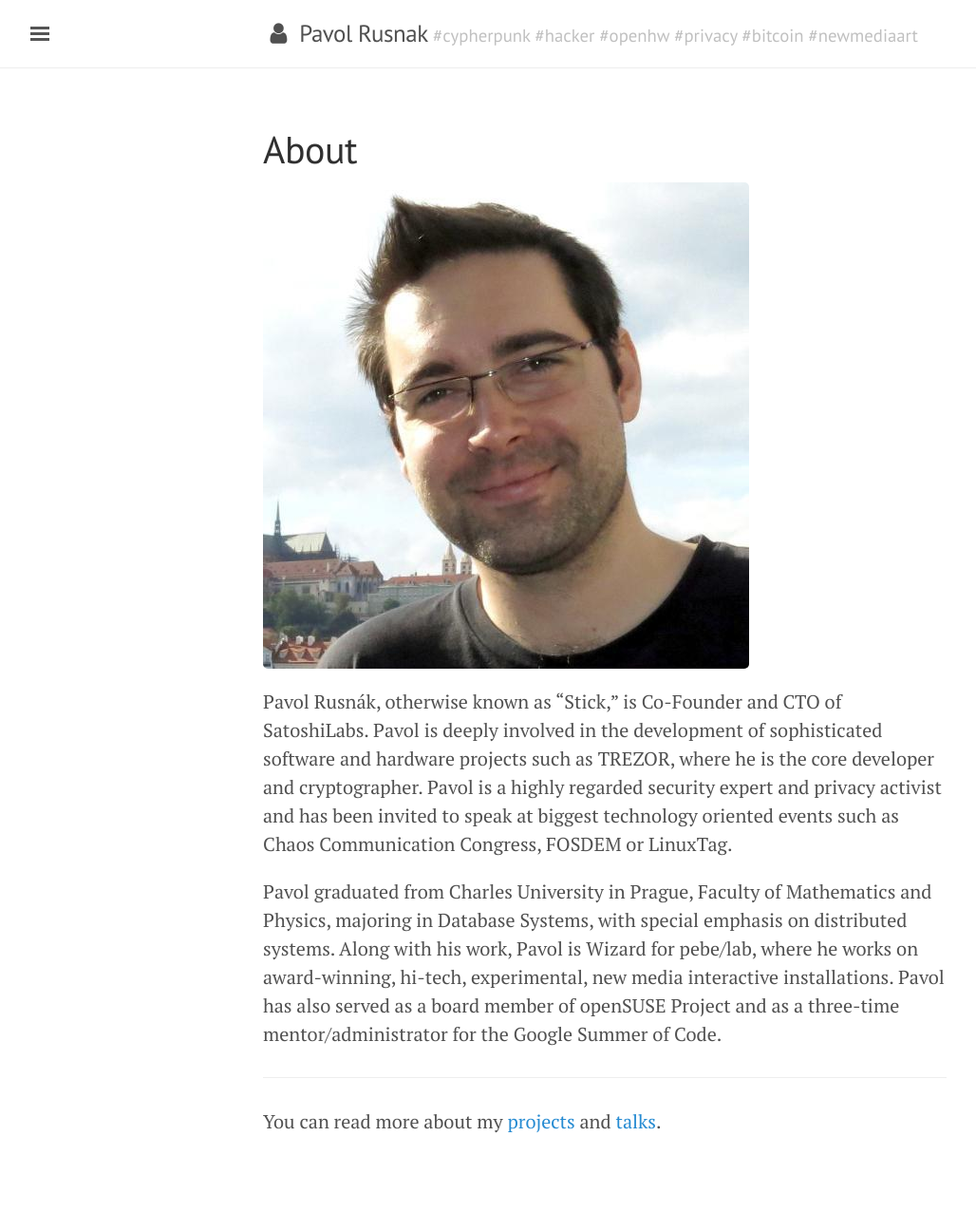
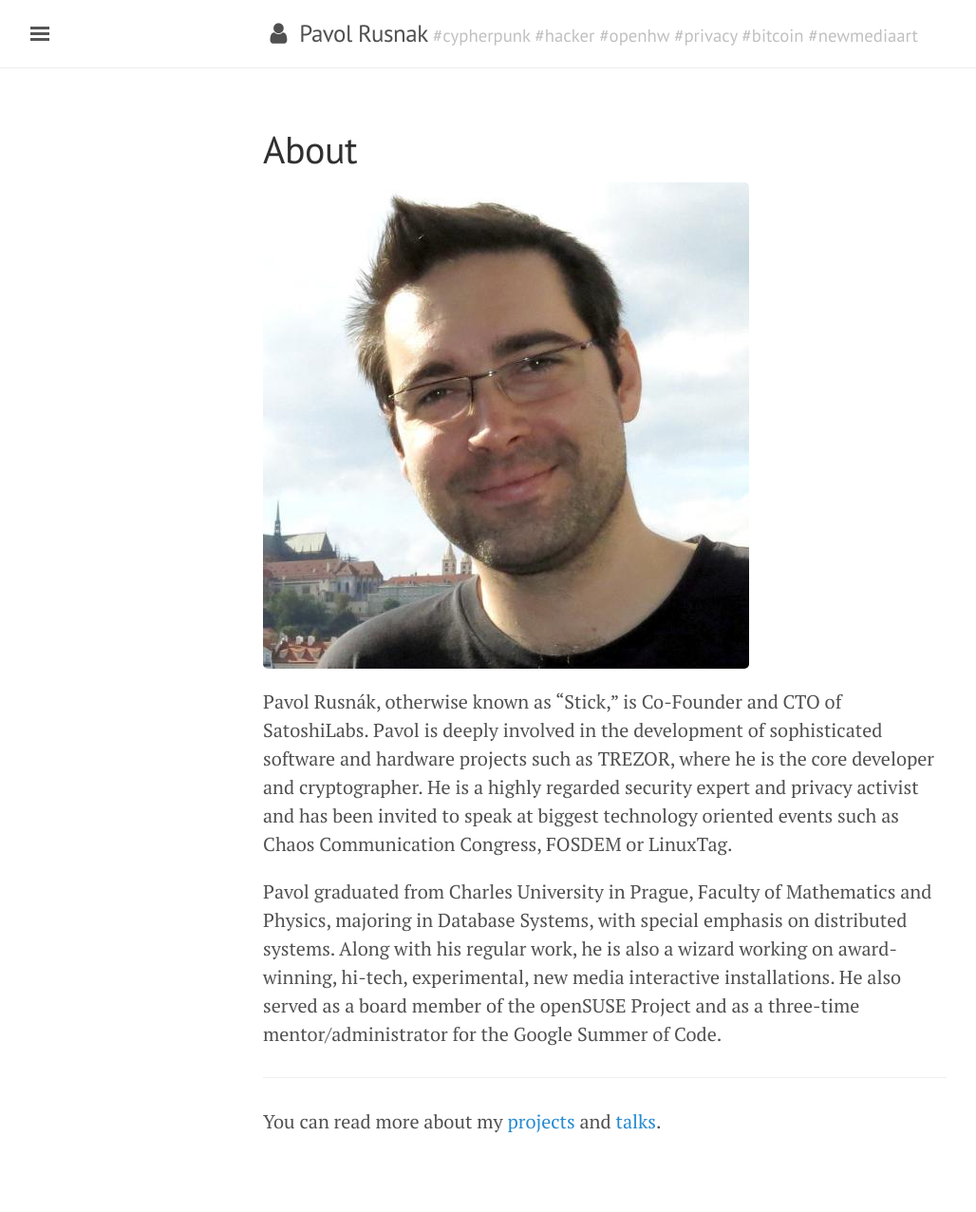
Before and after one commit to prusnak/rusnak.io, a Jekyll site: the page built from about.md, in a window 1280 px wide. Shown: the whole page at 95% size, without its empty margins (3-1031 px from the left). Built offline with Jekyll 4.4.1, drawn with Linux system fonts in a browser that asks for light colours; nearby versions of some CDN libraries.

Commit message:
update about text

```diff
--- a/about.md
+++ b/about.md
@@ -8,18 +8,18 @@ title: About
 Pavol Rusnák, otherwise known as "Stick," is Co-Founder and CTO of
 SatoshiLabs.  Pavol is deeply involved in the development of
 sophisticated software and hardware projects such as TREZOR, where he
-is the core developer and cryptographer. Pavol is a highly regarded
+is the core developer and cryptographer. He is a highly regarded
 security expert and privacy activist and has been invited to speak at
 biggest technology oriented events such as Chaos Communication
 Congress, FOSDEM or LinuxTag.
 
 Pavol graduated from Charles University in Prague, Faculty of
 Mathematics and Physics, majoring in Database Systems, with special
-emphasis on distributed systems. Along with his work, Pavol is Wizard
-for pebe/lab, where he works on award-winning, hi-tech, experimental,
-new media interactive installations. Pavol has also served as a board
-member of openSUSE Project and as a three-time mentor/administrator
-for the Google Summer of Code.
+emphasis on distributed systems. Along with his regular work, he is
+also a wizard working on award-winning, hi-tech, experimental, new
+media interactive installations. He also served as a board member of
+the openSUSE Project and as a three-time mentor/administrator for the
+Google Summer of Code.
 
 ----
 
```
